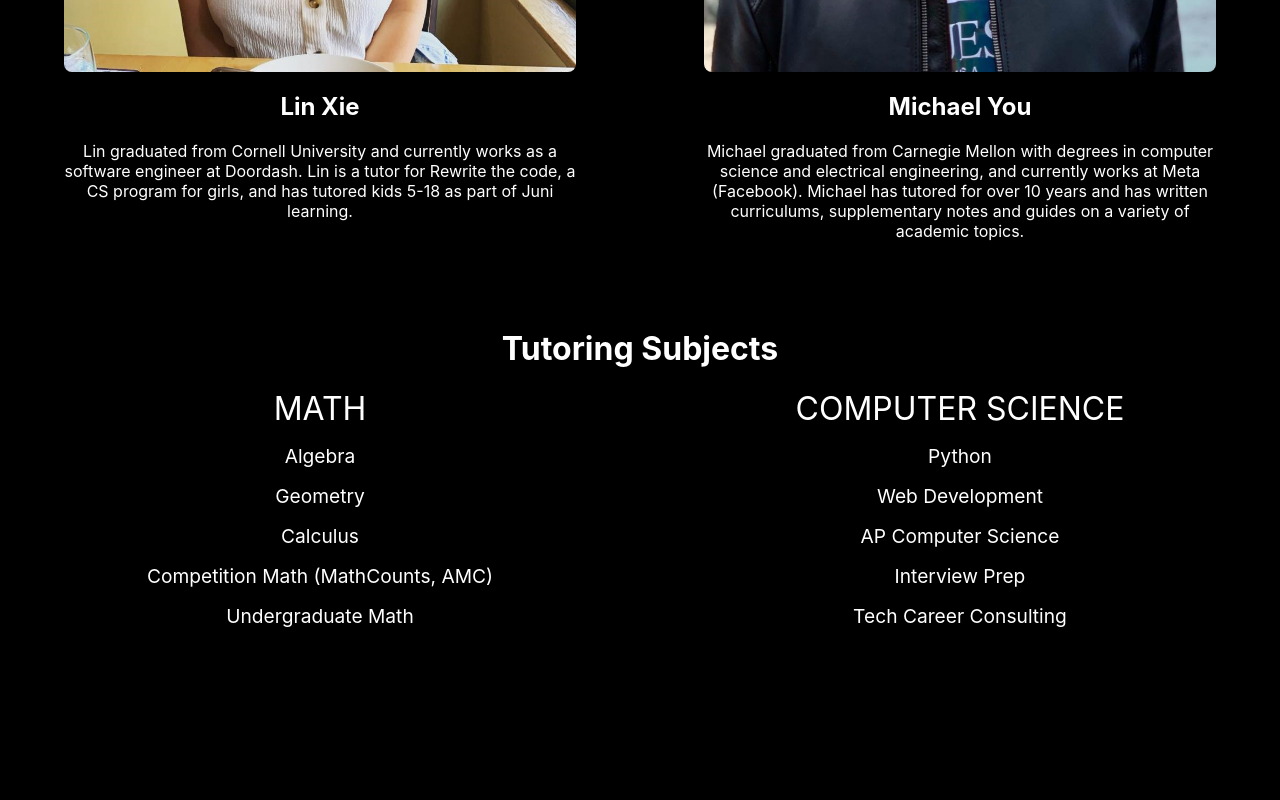
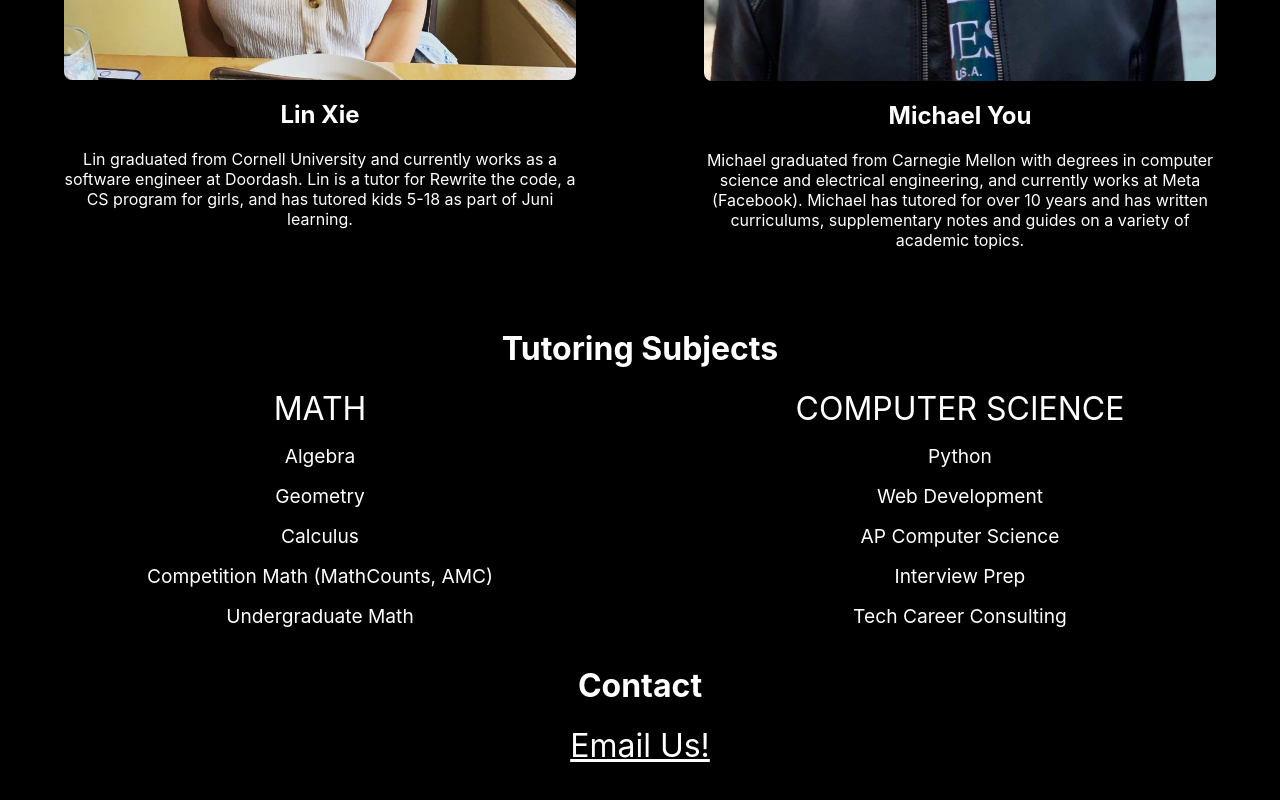
Before and after one commit to mikinty/tutoring, a React (Create React App) app: page / in a window 1280 px wide. Shown: the part 514-1314 px from the top of the page. Built offline with nearby package versions, Linux system fonts and the light colour scheme.

Commit message:
Add contact

```diff
--- a/src/App.js
+++ b/src/App.js
@@ -2,12 +2,14 @@ import "./App.css";
 import "./styles.scss";
 import Classes from "./pages/Classes";
 import Tutors from "./pages/Tutors";
+import Contact from "./pages/Contact";
 
 function App() {
   return (
     <div className="App">
       <Tutors />
       <Classes />
+      <Contact />
     </div>
   );
 }
--- /dev/null
+++ b/src/pages/Contact.js
@@ -0,0 +1,12 @@
+import React from "react";
+
+export default function Contact() {
+  return (
+    <div className="page" id="page-contact">
+      <h1 className="page-header">Contact</h1>
+      <a id="email-link" href="mailto:nyc.math.cs.tutor@gmail.com">
+        Email Us!
+      </a>
+    </div>
+  );
+}
--- a/src/pages/Tutors.js
+++ b/src/pages/Tutors.js
@@ -16,7 +16,7 @@ function headshot(image, name, description) {
 
 export default function Tutors() {
   return (
-    <div className="page" id="tutors">
+    <div className="full-page" id="tutors">
       <h1 className="page-header">Meet the Tutors</h1>
       <div id="tutor-container">
         {headshot(
--- a/src/styles.scss
+++ b/src/styles.scss
@@ -5,7 +5,12 @@ body {
   margin: 0;
 }
 
-.page {
+a:link,
+a:visited {
+  color: white;
+}
+
+.full-page {
   height: 100vh;
   width: 100%;
 }
@@ -14,6 +19,7 @@ body {
   display: flex;
   flex-direction: row;
   height: 90%;
+  align-items: start;
 
   .headshot {
     display: flex;
@@ -60,3 +66,12 @@ body {
     }
   }
 }
+
+#page-contact {
+  #email-link {
+    color: white;
+    font-size: xx-large;
+  }
+
+  margin-bottom: 48px;
+}
```
